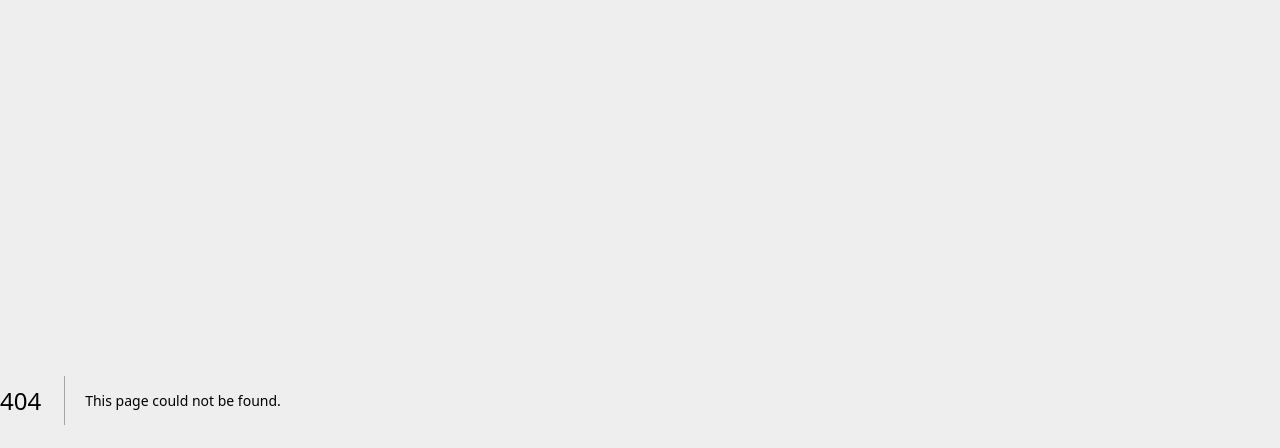
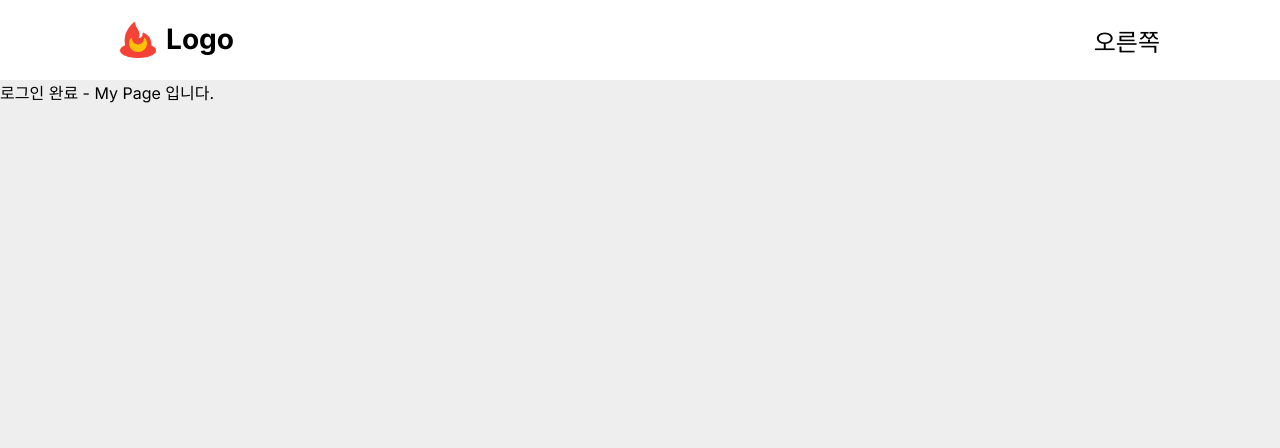
Before and after one commit to Interview-Master-Project/FrontEnd-JS, a Next.js app: page /mypage in a window 1280 px wide. Before the commit this address had no page. Shown: the top 448 px of the page. Built offline with nearby package versions, Linux system fonts and the light colour scheme.

Commit message:
Feat: 공통 header UI 프레임 잡기

```diff
--- /dev/null
+++ b/src/app/(afterLogin)/_component/Header.tsx
@@ -0,0 +1,27 @@
+"use client";
+
+import styles from "./header.module.scss";
+import { useState } from "react";
+import { usePathname } from "next/navigation";
+import Image from "next/image";
+import logo from "../../../../public/logo.png";
+
+export default function Header() {
+  const pathname = usePathname();
+
+  // menu는 url 경로(string)을 의미
+  const [menu, setMenu] = useState(pathname.split("/")[1]);
+
+  return (
+    <header className={styles.header}>
+      <div className={styles.headerLeft}>
+        <div className={styles.logo}>
+          <Image src={logo} alt="로고" />
+          <h3>Logo</h3>
+        </div>
+        <div></div>
+      </div>
+      <div className={styles.headerRight}>오른쪽</div>
+    </header>
+  );
+}
--- /dev/null
+++ b/src/app/(afterLogin)/_component/header.module.scss
@@ -0,0 +1,20 @@
+.header {
+  width: 100%;
+  height: 80px;
+  background-color: #fff;
+  padding: 0 120px;
+  display: flex;
+  align-items: center;
+  justify-content: space-between;
+  font-size: 24px;
+}
+
+.logo {
+  display: flex;
+  gap: 10px;
+
+  & > img {
+    width: 36px;
+    height: 36px;
+  }
+}
--- /dev/null
+++ b/src/app/(afterLogin)/layout.module.scss
@@ -0,0 +1,7 @@
+@import "../../styles/components";
+@import "../../styles/colors";
+
+.container {
+  @include container;
+  flex-direction: column;
+}
--- /dev/null
+++ b/src/app/(afterLogin)/layout.tsx
@@ -0,0 +1,29 @@
+import type { Metadata } from "next";
+import { Inter } from "next/font/google";
+import "@/styles/globals.scss";
+import styles from "./layout.module.scss";
+import Header from "@/app/(afterLogin)/_component/Header";
+
+const inter = Inter({ subsets: ["latin"] });
+
+export const metadata: Metadata = {
+  title: "Create Next App",
+  description: "Generated by create next app",
+};
+
+export default function RootLayout({
+  children,
+}: Readonly<{
+  children: React.ReactNode;
+}>) {
+  return (
+    <html lang="en">
+      <body className={inter.className}>
+        <div className={styles.container}>
+          <Header />
+          {children}
+        </div>
+      </body>
+    </html>
+  );
+}
--- /dev/null
+++ b/src/app/(afterLogin)/mypage/page.tsx
@@ -0,0 +1,3 @@
+export default function Page() {
+  return <div>로그인 완료 - My Page 입니다.</div>;
+}
```
